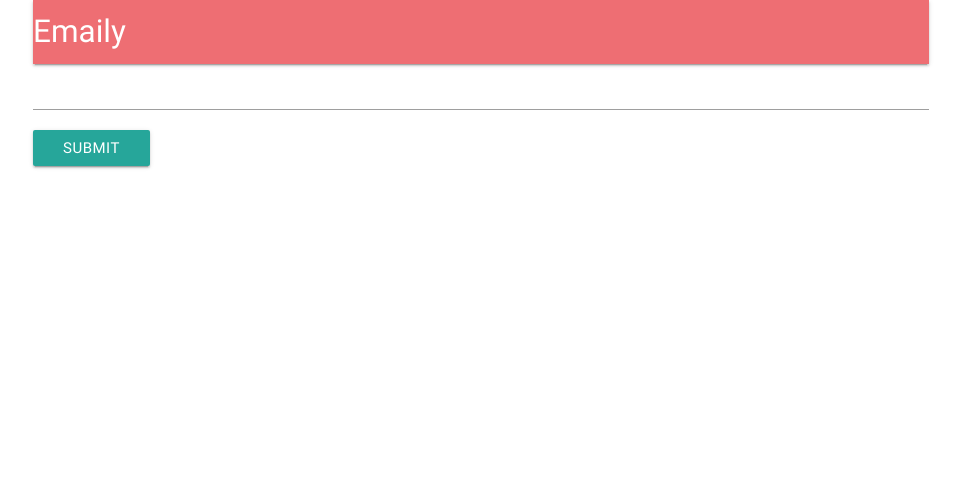
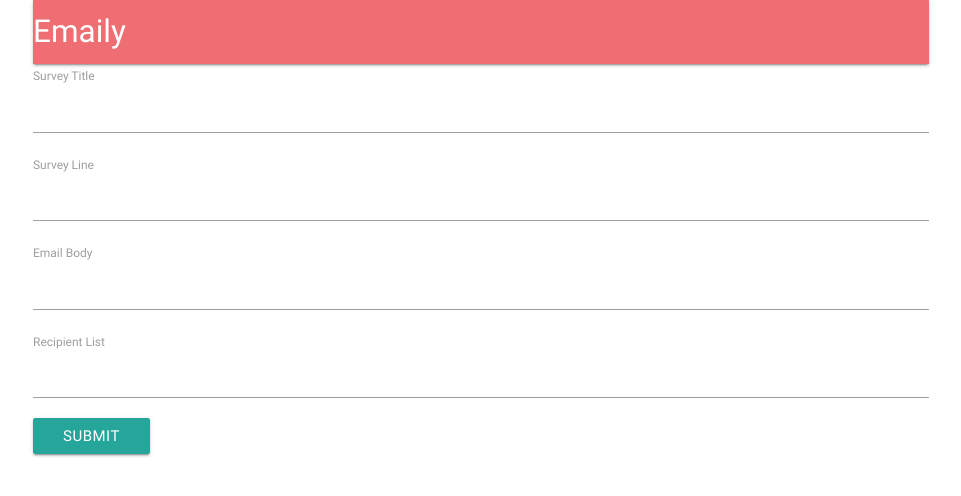
Before and after one commit to anku255/Emaily, a React (Create React App) app in the folder client/: page /surveys/new in a window 1280 px wide. Shown: the top 496 px of the page, without its empty margins (159-1120 px from the left). Built offline with nearby package versions, Linux system fonts and the light colour scheme; no server answers.

Commit message:
📝 Add more input Fields in  survey form

```diff
--- /dev/null
+++ b/client/src/components/surveys/SurveyField.js
@@ -0,0 +1,13 @@
+// SurveyField contains logic to render a single
+// label and text input
+
+import React from 'react';
+
+export default ({ input, label }) => {
+  return (
+    <div>
+      <label htmlFor={input.name}>{label}</label>
+      <input {...input} />
+    </div>
+  );
+};
--- a/client/src/components/surveys/SurveyForm.js
+++ b/client/src/components/surveys/SurveyForm.js
@@ -1,13 +1,34 @@
 // SurveyForm shows a form for a user to add input
 import React, { Component } from 'react';
 import { reduxForm, Field } from 'redux-form';
+import SurveyField from './SurveyField';
+
+const FIELDS = [
+  { label: 'Survey Title', name: 'title' },
+  { label: 'Survey Line', name: 'subject' },
+  { label: 'Email Body', name: 'body' },
+  { label: 'Recipient List', name: 'email' }
+];
 
 class SurveyForm extends Component {
+  renderFields() {
+    return FIELDS.map(({ label, name }) => {
+      return (
+        <Field
+          key={name}
+          component={SurveyField}
+          type="text"
+          label={label}
+          name={name}
+        />
+      );
+    });
+  }
   render() {
     return (
       <div>
         <form onSubmit={this.props.handleSubmit(values => console.log(values))}>
-          <Field type="text" name="surveyTitle" component="input" />
+          {this.renderFields()}
           <button className="btn">Submit</button>
         </form>
       </div>
```
